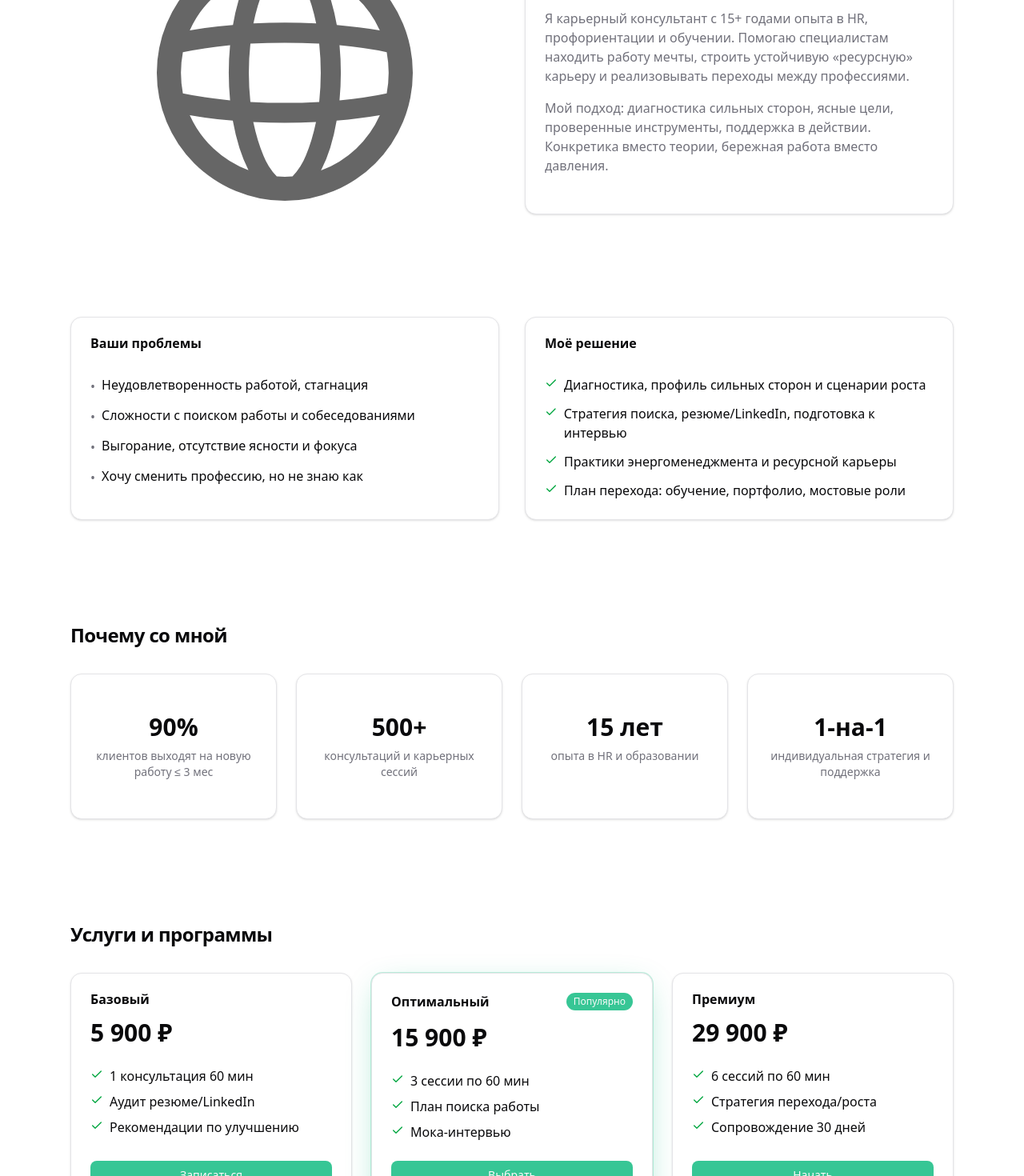
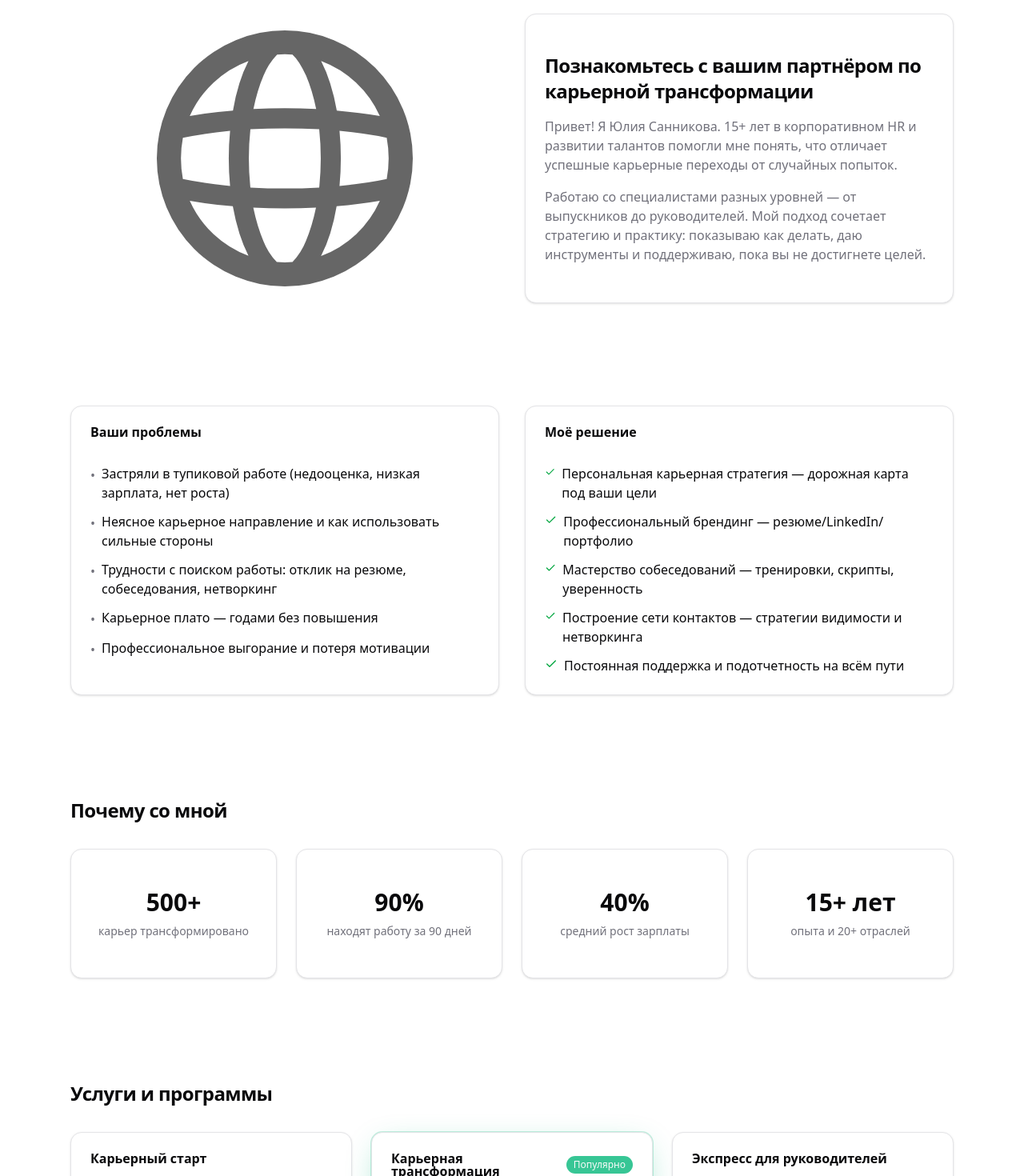
Before and after one commit to lfosignal/career-stories, a Next.js app: page / in a window 1280 px wide. Shown: the part 1040-2510 px from the top of the page at 80% size. Built offline with nearby package versions, Linux system fonts and the light colour scheme.

Commit message:
content: switch brand to «КарьераПро», fill sections from CONTENT_EXPORT

```diff
--- a/src/components/site/Header.tsx
+++ b/src/components/site/Header.tsx
@@ -2,13 +2,14 @@ import Link from "next/link"
 import { Button } from "@/components/ui/button"
 import { Sheet, SheetContent, SheetTrigger } from "@/components/ui/sheet"
 import { Menu } from "lucide-react"
+import { siteContent } from "@/content/site"
 
 export function Header() {
   return (
     <header className="sticky top-0 z-40 w-full border-b bg-background/80 backdrop-blur">
       <div className="container mx-auto flex h-14 max-w-6xl items-center justify-between px-6">
         <Link href="/" className="font-semibold">
-          Career Stories
+          {siteContent.brand.name}
         </Link>
         <nav className="hidden items-center gap-5 text-sm md:flex">
           <a href="#problems" className="text-muted-foreground hover:text-foreground">
--- a/src/content/site.ts
+++ b/src/content/site.ts
@@ -1,106 +1,128 @@
 export const siteContent = {
   brand: {
-    name: "Career Stories",
+    name: "КарьераПро",
     consultant: "Юлия Санникова",
-    tagline: "Карьерный консультант",
+    tagline: "Карьерное консультирование",
   },
   hero: {
-    title: "Раскройте свой потенциал: ускорьте карьерный рост с экспертом",
+    title:
+      "Раскройте свой потенциал: Ускорьте карьерный рост с экспертным наставничеством",
     subtitle:
-      "Помогаю найти работу мечты, сменить профессию и спланировать путь к успеху. Индивидуальные стратегии, проверенные инструменты, поддержка на каждом шаге.",
-    metrics: ["90% клиентов находят работу ≤ 3 мес", "500+ консультаций", "15 лет опыта"],
+      "Помогу найти работу мечты, сменить профессию или построить план карьерного развития. Персональные стратегии, которые дают реальные результаты за 90 дней или меньше.",
+    metrics: ["90% находят работу ≤ 3 месяца", "500+ трансформаций", "15+ лет опыта"],
     primaryCta: "Записаться на консультацию",
-    secondaryCta: "Услуги и программы",
+    secondaryCta: "Посмотреть программы",
   },
   problems: [
-    "Неудовлетворенность работой, стагнация",
-    "Сложности с поиском работы и собеседованиями",
-    "Выгорание, отсутствие ясности и фокуса",
-    "Хочу сменить профессию, но не знаю как",
+    "Застряли в тупиковой работе (недооценка, низкая зарплата, нет роста)",
+    "Неясное карьерное направление и как использовать сильные стороны",
+    "Трудности с поиском работы: отклик на резюме, собеседования, нетворкинг",
+    "Карьерное плато — годами без повышения",
+    "Профессиональное выгорание и потеря мотивации",
   ],
   solutions: [
-    "Диагностика, профиль сильных сторон и сценарии роста",
-    "Стратегия поиска, резюме/LinkedIn, подготовка к интервью",
-    "Практики энергоменеджмента и ресурсной карьеры",
-    "План перехода: обучение, портфолио, мостовые роли",
+    "Персональная карьерная стратегия — дорожная карта под ваши цели",
+    "Профессиональный брендинг — резюме/LinkedIn/портфолио",
+    "Мастерство собеседований — тренировки, скрипты, уверенность",
+    "Построение сети контактов — стратегии видимости и нетворкинга",
+    "Постоянная поддержка и подотчетность на всём пути",
   ],
   about: {
-    title: "О консультанте",
+    title: "Познакомьтесь с вашим партнёром по карьерной трансформации",
     paragraphs: [
-      "Я карьерный консультант с 15+ годами опыта в HR, профориентации и обучении. Помогаю специалистам находить работу мечты, строить устойчивую «ресурсную» карьеру и реализовывать переходы между профессиями.",
-      "Мой подход: диагностика сильных сторон, ясные цели, проверенные инструменты, поддержка в действии. Конкретика вместо теории, бережная работа вместо давления.",
+      "Привет! Я Юлия Санникова. 15+ лет в корпоративном HR и развитии талантов помогли мне понять, что отличает успешные карьерные переходы от случайных попыток.",
+      "Работаю со специалистами разных уровней — от выпускников до руководителей. Мой подход сочетает стратегию и практику: показываю как делать, даю инструменты и поддерживаю, пока вы не достигнете целей.",
     ],
   },
   benefits: [
-    { kpi: "90%", label: "клиентов выходят на новую работу ≤ 3 мес" },
-    { kpi: "500+", label: "консультаций и карьерных сессий" },
-    { kpi: "15 лет", label: "опыта в HR и образовании" },
-    { kpi: "1‑на‑1", label: "индивидуальная стратегия и поддержка" },
+    { kpi: "500+", label: "карьер трансформировано" },
+    { kpi: "90%", label: "находят работу за 90 дней" },
+    { kpi: "40%", label: "средний рост зарплаты" },
+    { kpi: "15+ лет", label: "опыта и 20+ отраслей" },
   ],
   plans: [
     {
-      name: "Базовый",
-      price: "5 900 ₽",
-      features: ["1 консультация 60 мин", "Аудит резюме/LinkedIn", "Рекомендации по улучшению"],
+      name: "Карьерный старт",
+      price: "35 000₽",
+      features: [
+        "2 сессии коучинга по 60 минут",
+        "Обзор резюме и LinkedIn",
+        "Отчёт по карьерной оценке",
+        "30‑дневный план действий",
+        "Email‑поддержка 2 недели",
+      ],
       cta: "Записаться",
       featured: false,
     },
     {
-      name: "Оптимальный",
-      price: "15 900 ₽",
-      features: ["3 сессии по 60 мин", "План поиска работы", "Мока-интервью"],
+      name: "Карьерная трансформация",
+      price: "105 000₽",
+      features: [
+        "6 сессий коучинга по 60 минут",
+        "Полная переделка резюме + LinkedIn",
+        "Пакет подготовки к собеседованиям",
+        "Стратегия поиска работы и нетворкинга",
+        "Поддержка в процессе + 30‑дневное последующее наблюдение",
+      ],
       cta: "Выбрать",
       featured: true,
     },
     {
-      name: "Премиум",
-      price: "29 900 ₽",
-      features: ["6 сессий по 60 мин", "Стратегия перехода/роста", "Сопровождение 30 дней"],
+      name: "Экспресс для руководителей",
+      price: "210 000₽",
+      features: [
+        "12 сессий по 60 минут",
+        "Исполнительное резюме + LinkedIn",
+        "Оценка лидерства и подготовка к executive‑интервью",
+        "Мастерство переговоров и личный бренд",
+        "90‑дневный план реализации + расширенная поддержка",
+      ],
       cta: "Начать",
       featured: false,
     },
   ],
   testimonials: [
     {
-      name: "Анна, продуктовый дизайнер",
+      name: "Сара Мартинес, менеджер по маркетингу",
       text:
-        "За 2 месяца перешла из смежной роли в дизайн. Получила оффер, собеседования перестали быть стрессом.",
+        "Помогла перейти из ритейла в технологический маркетинг. Работа мечты в крупной компании, +45% к доходу.",
     },
     {
-      name: "Игорь, разработчик",
+      name: "Михаил Чен, Senior разработчик",
       text:
-        "Переписали резюме и LinkedIn, отладили стратегию. Через 6 недель — новый оффер с ростом дохода на 35%.",
+        "После 5 лет застоя получил повышение до Senior: определили сильные стороны и выстроили стратегию.",
     },
     {
-      name: "Мария, маркетолог",
+      name: "Дженнифер Уилсон, директор по операциям",
       text:
-        "Наконец-то появилось направление и план. Сняли тревогу, вернулась энергия. Спасибо за бережный формат.",
+        "Подготовка к интервью изменила всё — с нуля ответов до нескольких офферов за месяц.",
     },
   ],
   faq: [
     {
-      q: "Как проходит консультация?",
-      a: "Онлайн, 60 минут. По итогам — персональные рекомендации и план дальнейших шагов.",
+      q: "Сколько времени, чтобы увидеть результат?",
+      a: "Первые сдвиги — за 2 недели. Большинство получают оффер в течение 90 дней.",
     },
     {
-      q: "Нужна ли подготовка?",
-      a: "Желательно заранее прислать резюме/ссылку на LinkedIn и коротко описать запрос.",
+      q: "Если я не знаю направление?",
+      a: "Начинаем с диагностики и исследования. Формируем вектор и план, исходя из ваших сильных сторон и рынка.",
     },
     {
-      q: "Можно ли вернуть деньги?",
-      a: "Если не подошёл формат — верну оплату за первую сессию без вопросов.",
+      q: "Формат работы и гарантия?",
+      a: "Онлайн‑сессии, гибкий график. 30‑дневная гарантия возврата, если нет объективного прогресса.",
     },
   ],
   contact: {
-    email: "you@example.com",
+    email: "alexandra@karera-pro.ru",
     quick: {
       calendly: "https://cal.com",
-      telegram: "https://t.me",
+      telegram: "https://t.me/your_telegram_username",
     },
   },
   socials: [
-    { name: "Email", href: "mailto:you@example.com" },
-    { name: "LinkedIn", href: "#" },
-    { name: "Telegram", href: "https://t.me" },
+    { name: "Email", href: "mailto:alexandra@karera-pro.ru" },
+    { name: "Telegram", href: "https://t.me/your_telegram_username" },
+    { name: "WhatsApp", href: "https://wa.me/79501234567" },
+    { name: "Instagram", href: "https://instagram.com/your_instagram_username" },
   ],
 }
```
